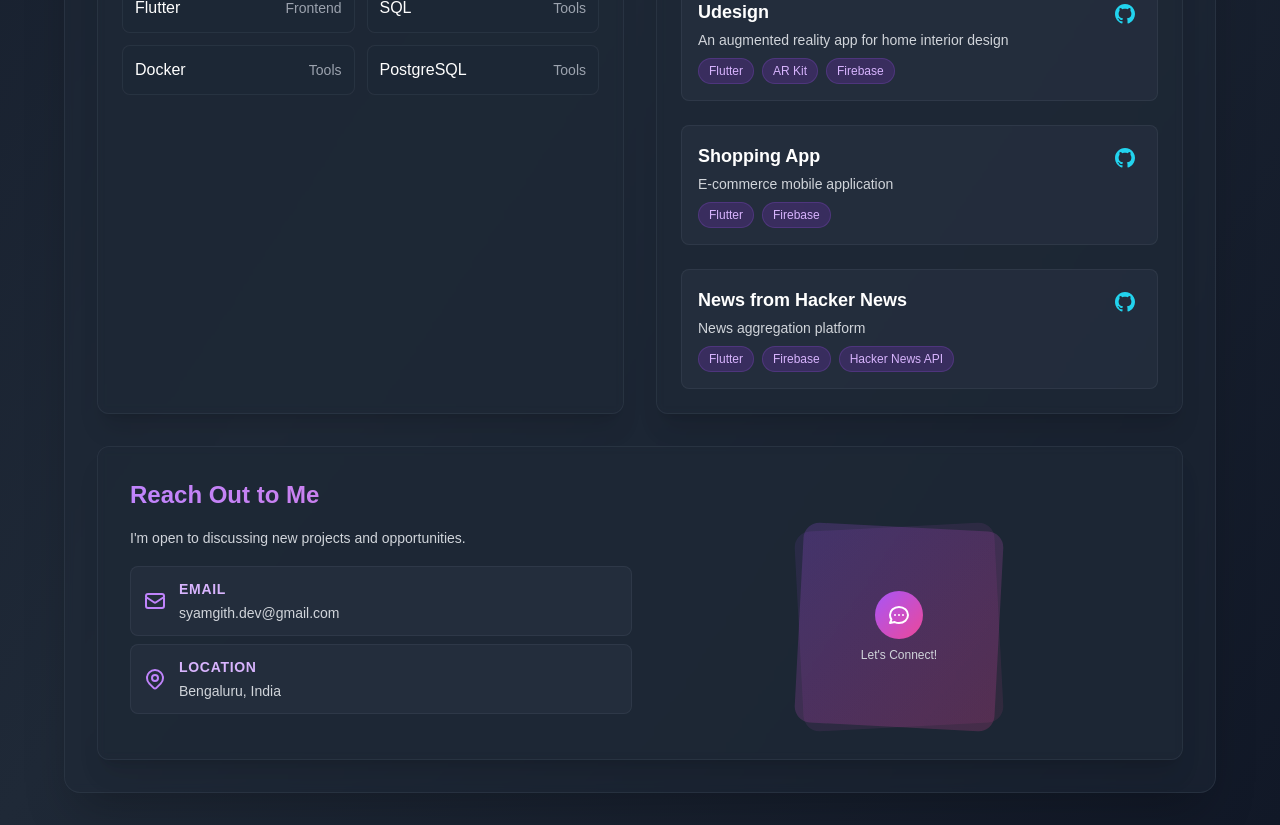
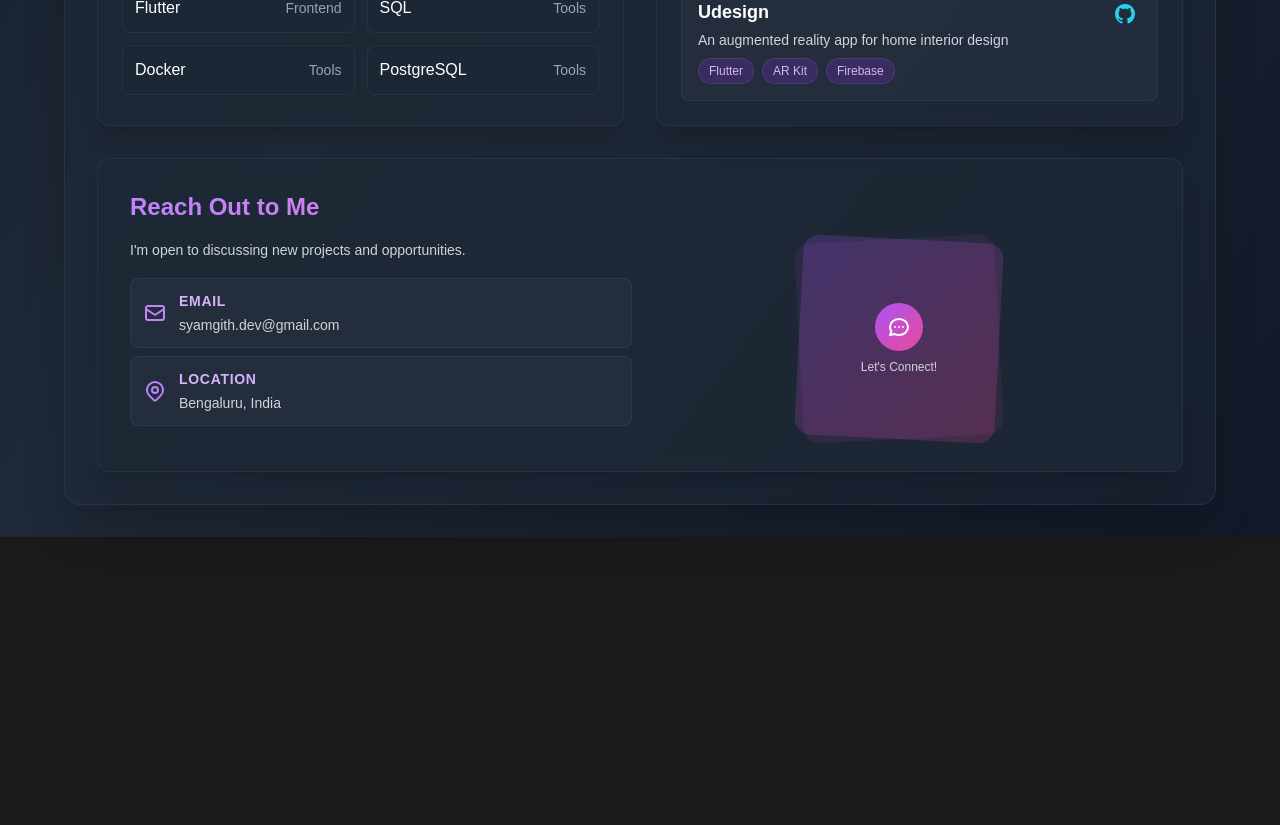
Before and after one commit to Syamgith/syamgith.github.io, a React (Create React App) app: page / in a window 1280 px wide. Shown: the part 1140-1965 px from the top of the page. After the commit the page ends 1677 px from the top, so only its background shows below. Built offline with nearby package versions, Linux system fonts and the light colour scheme; the HTML template or start-up script is replaced by a standard one.

Commit message:
removed few projects

```diff
--- a/src/components/Projects.js
+++ b/src/components/Projects.js
@@ -30,19 +30,6 @@ const Projects = () => {
       description: "An augmented reality app for home interior design",
       githubLink: "https://github.com/yourusername/udesign",
       technologies: ["Flutter", "AR Kit", "Firebase"],
-    },
-    {
-      name: "Shopping App",
-      description: "E-commerce mobile application",
-      githubLink: "https://github.com/Syamgith/shopping_app",
-
-      technologies: ["Flutter", "Firebase"],
-    },
-    {
-      name: "News from Hacker News",
-      description: "News aggregation platform",
-      githubLink: "https://github.com/Syamgith/news",
-      technologies: ["Flutter", "Firebase", "Hacker News API"],
     },
   ];
 
```
